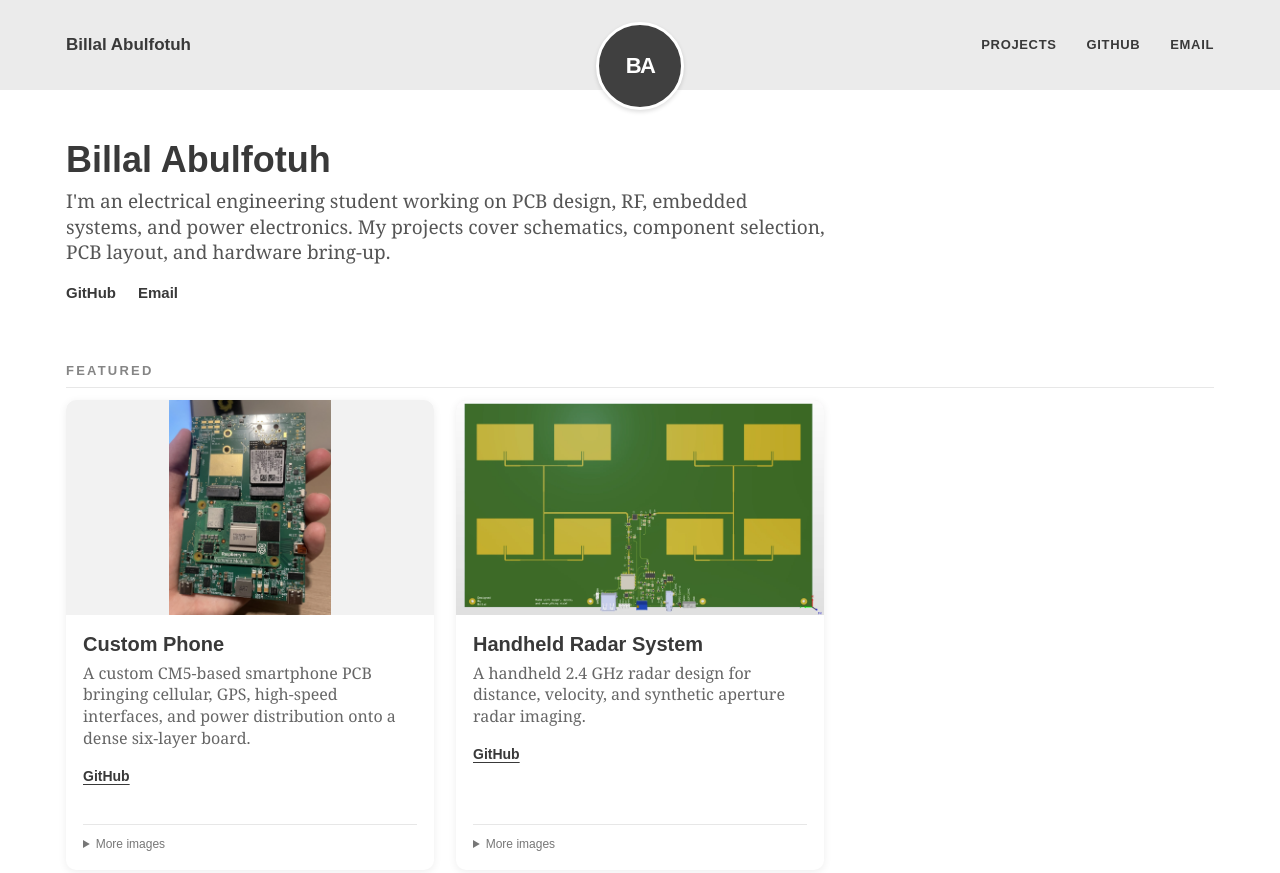
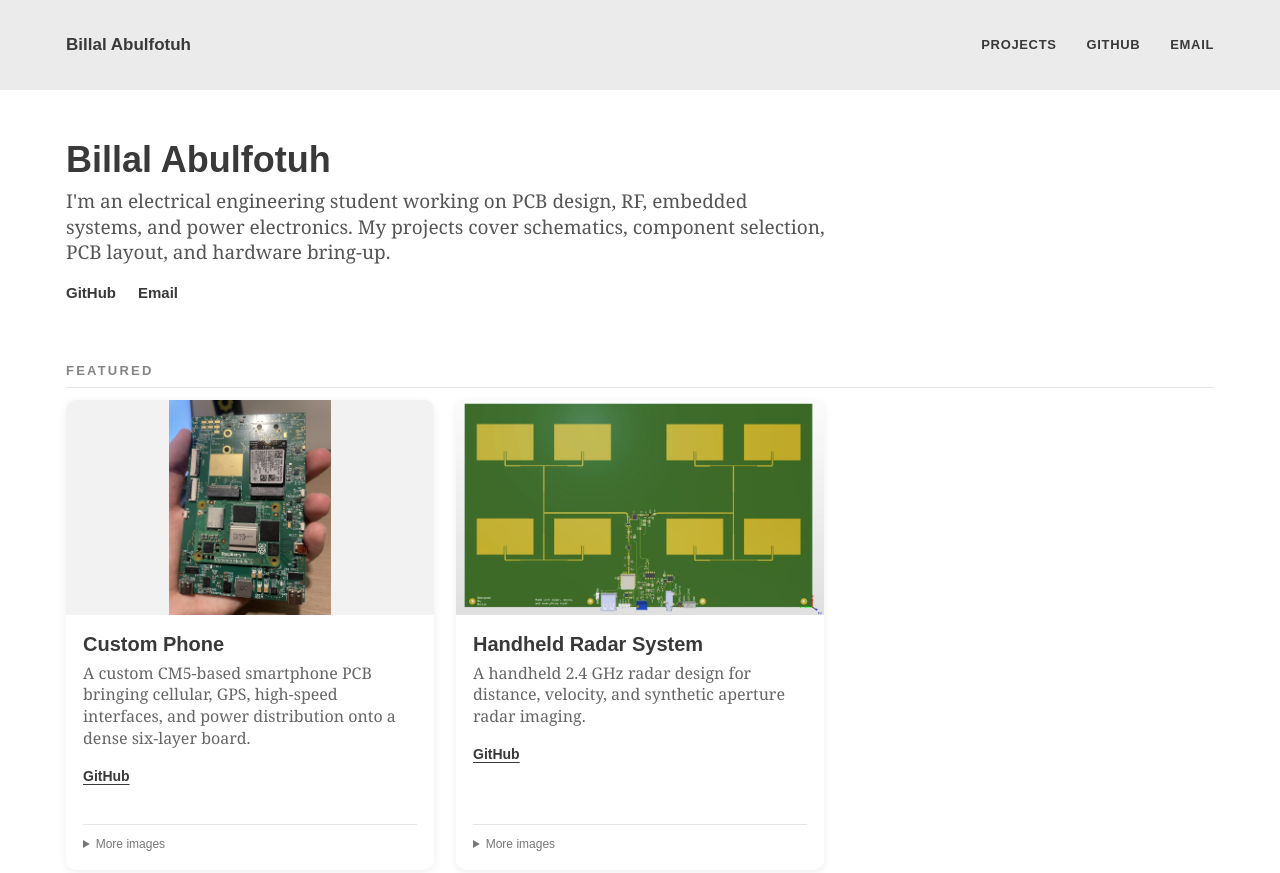
Before and after one commit to BillalA123/BillalA123.github.io, a plain HTML site: page index.html in a window 1280 px wide. Shown: the top 873 px of the page. Drawn offline with Linux system fonts and the light colour scheme.

Commit message:
Remove BA header mark

```diff
--- a/index.html
+++ b/index.html
@@ -15,7 +15,7 @@
 </head>
 <body>
   <a class="skip-link" href="#main">Skip to content</a>
-  <header class="site-header"><div class="container header-inner"><a class="brand" href="#intro">Billal Abulfotuh</a><span class="header-mark" aria-hidden="true">BA</span><nav aria-label="Main navigation"><a href="#featured">Projects</a><a href="https://github.com/BillalA123">GitHub</a><a href="mailto:babulfot@asu.edu">Email</a></nav></div></header>
+  <header class="site-header"><div class="container header-inner"><a class="brand" href="#intro">Billal Abulfotuh</a><nav aria-label="Main navigation"><a href="#featured">Projects</a><a href="https://github.com/BillalA123">GitHub</a><a href="mailto:babulfot@asu.edu">Email</a></nav></div></header>
   <main id="main">
     <section class="hero" id="intro" aria-labelledby="intro-heading"><div class="container hero-grid"><div class="hero-copy"><h1 id="intro-heading">Billal Abulfotuh</h1><p class="hero-description">I'm an electrical engineering student working on PCB design, RF, embedded systems, and power electronics. My projects cover schematics, component selection, PCB layout, and hardware bring-up.</p><div class="hero-actions"><a href="https://github.com/BillalA123">GitHub</a><a href="mailto:babulfot@asu.edu">Email</a></div></div></div></section>
     <section class="section container featured-section" id="featured" aria-labelledby="featured-heading"><div class="section-heading"><div><h2 id="featured-heading">Featured</h2></div><p>Two of my most complete hardware designs.</p></div><article class="feature feature-phone" id="phone">
```
